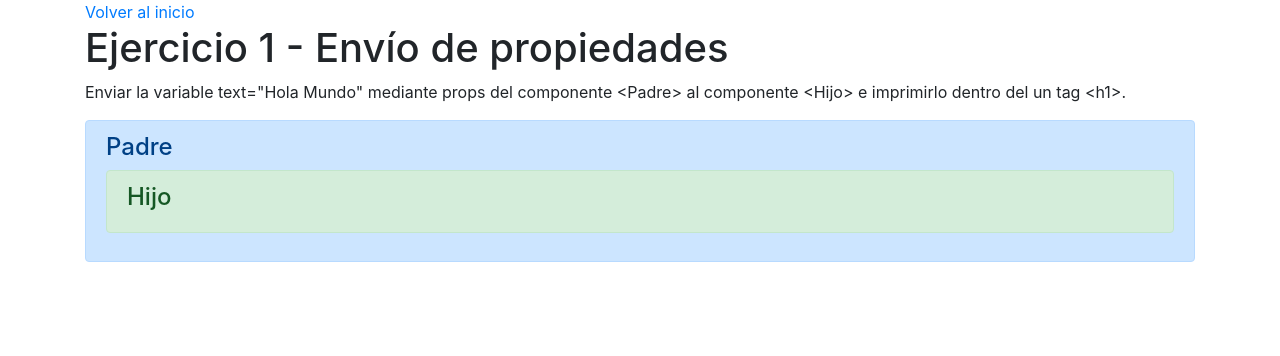
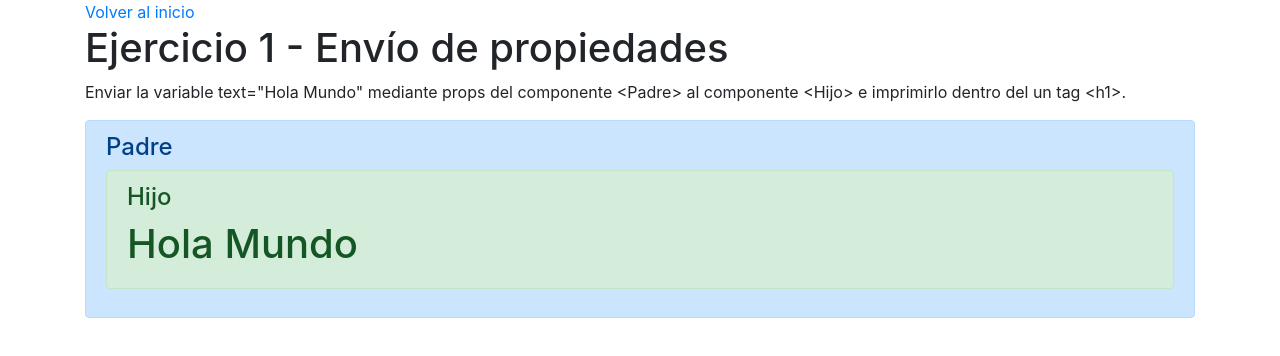
Before and after one commit to susopc1981/Ejercicios-React-1, a React (Create React App) app: page /ej-1 in a window 1280 px wide. Shown: the top 356 px of the page. Built offline with nearby package versions, Linux system fonts and the light colour scheme.

Commit message:
Done ex1 and ex2

```diff
--- a/src/ejercicios/ej-1/Hijo.js
+++ b/src/ejercicios/ej-1/Hijo.js
@@ -1,14 +1,14 @@
-import React from 'react';
+import React from "react";
 
 // HOLA
 
 const Hijo = (props) => {
-    return (
-        <div className="alert alert-success">
-            <h4>Hijo</h4>
-            <h1></h1>
-        </div>
-    );
+  return (
+    <div className="alert alert-success">
+      <h4>Hijo</h4>
+      <h1>{props.data}</h1>
+    </div>
+  );
 };
 
 export default Hijo;
--- a/src/ejercicios/ej-1/Padre.js
+++ b/src/ejercicios/ej-1/Padre.js
@@ -1,4 +1,4 @@
-import React from 'react';
+import React from "react";
 import Hijo from "./Hijo";
 
 const Padre = () => {
@@ -6,7 +6,7 @@ const Padre = () => {
   return (
     <div className="alert alert-primary">
       <h4>Padre</h4>
-            <Hijo />
+      <Hijo data={text} />
     </div>
   );
 };
--- a/src/ejercicios/ej-2/Hijo.js
+++ b/src/ejercicios/ej-2/Hijo.js
@@ -1,12 +1,14 @@
-import React from 'react';
+import React from "react";
 
 const Hijo = (props) => {
-    return (
-        <div className="alert alert-success">
-            <h4>Hijo</h4>
-            <button className="btn btn-info">¡Dar click aquí!</button>
-        </div>
-    );
+  return (
+    <div className="alert alert-success">
+      <h4>Hijo</h4>
+      <button className="btn btn-info" onClick={props.data}>
+        ¡Dar click aquí!
+      </button>
+    </div>
+  );
 };
 
 export default Hijo;
--- a/src/ejercicios/ej-2/Padre.js
+++ b/src/ejercicios/ej-2/Padre.js
@@ -1,4 +1,4 @@
-import React from 'react';
+import React from "react";
 import Hijo from "./Hijo";
 
 const Padre = () => {
@@ -9,7 +9,7 @@ const Padre = () => {
   return (
     <div className="alert alert-primary">
       <h4>Padre</h4>
-            <Hijo />
+      <Hijo data={printText} />
     </div>
   );
 };
```
Lines whose indentation alone changed are shown as unchanged.
